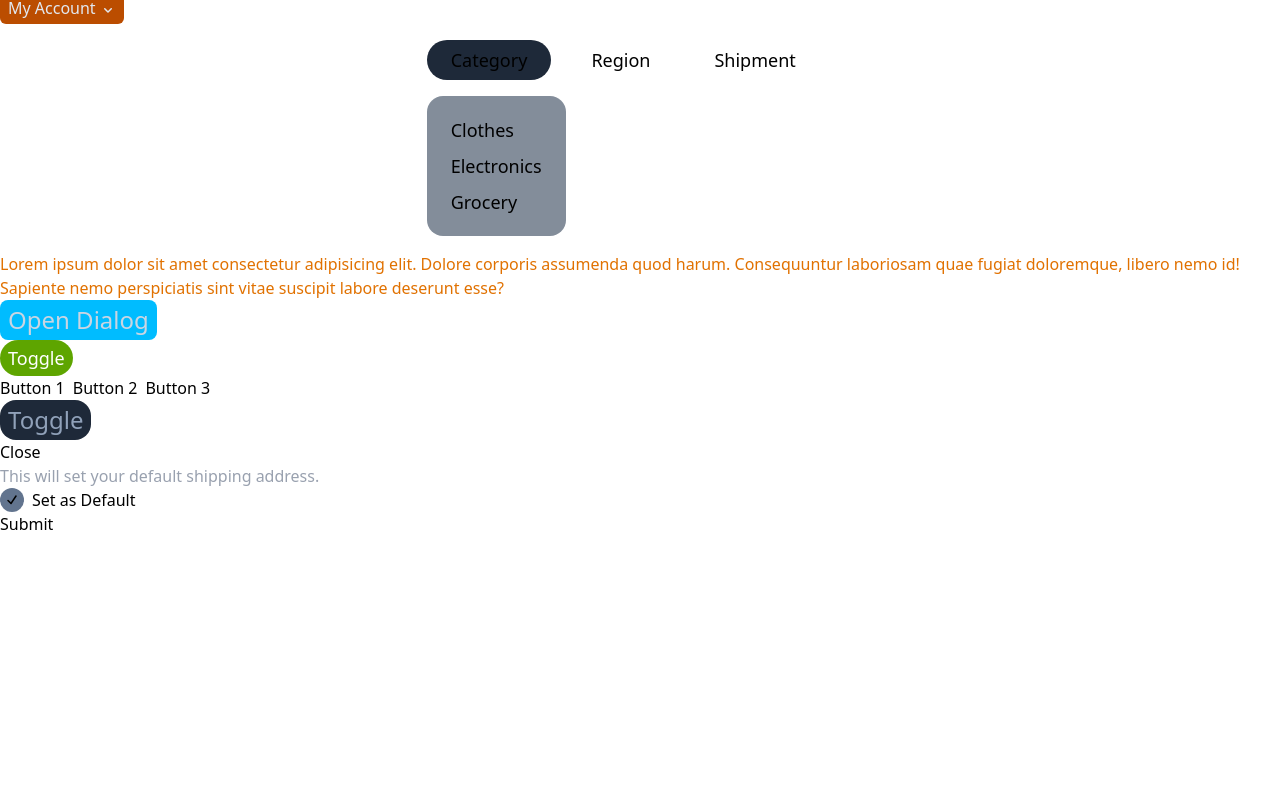
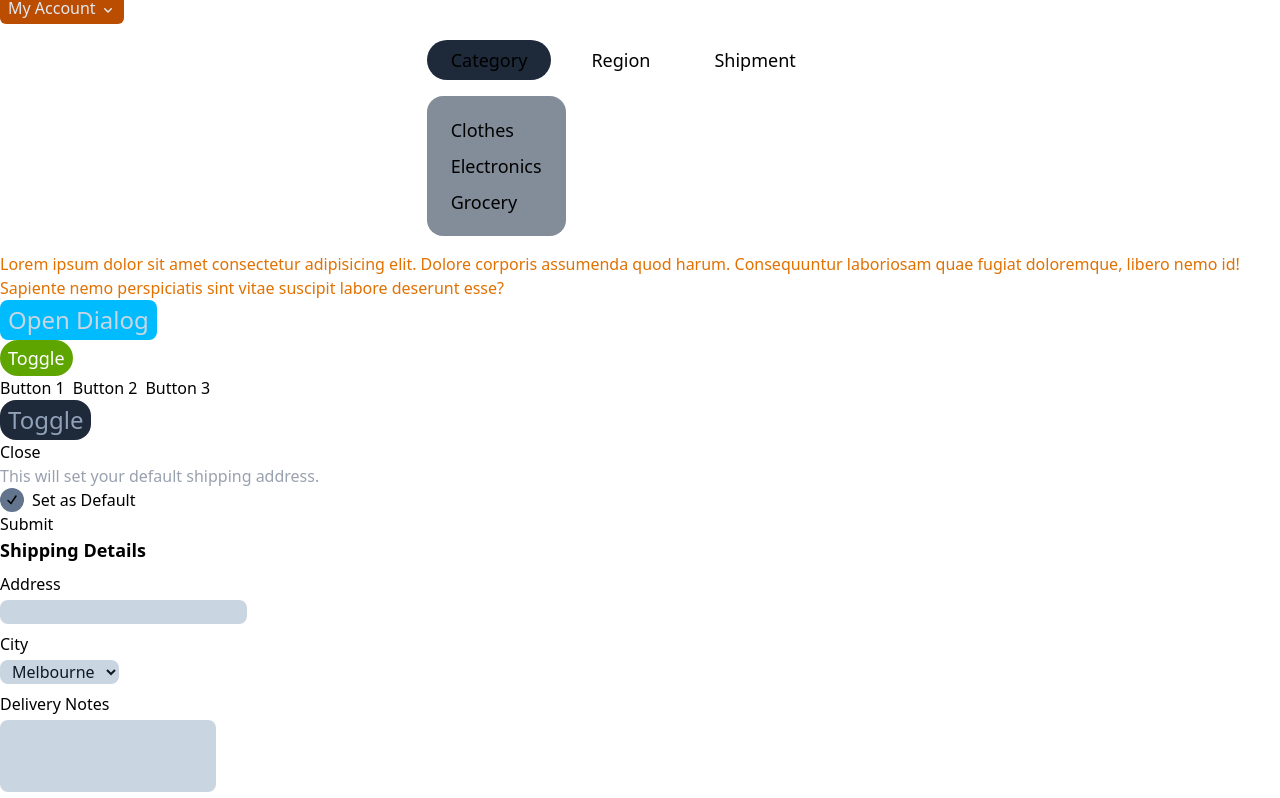
Before and after one commit to ZHENSHUO-ZHAO/ui-stack, a React (Vite) app: page / in a window 1280 px wide. Shown: the part 515-1313 px from the top of the page. Before the commit the page ends 1051 px from the top, so only its background shows below. Built offline with nearby package versions, Linux system fonts and the light colour scheme.

Commit message:
Added Fieldset

```diff
--- a/src/App.tsx
+++ b/src/App.tsx
@@ -9,6 +9,7 @@ import TransitionUI from "./components/TransitionUI";
 import MyButton from "./components/MyButton";
 import MyCheckbox from "./components/MyCheckbox";
 import MyComboBox from "./components/MyComboBox";
+import MyFieldset from "./components/MyFieldset";
 
 function App() {
   let dialogApi: { open: () => void };
@@ -50,6 +51,7 @@ function App() {
       </MyDiv>
       <MyButton>{(isOpen) => <p>{isOpen ? "Open" : "Close"}</p>}</MyButton>
       <MyCheckbox />
+      <MyFieldset />
     </>
   );
 }
--- /dev/null
+++ b/src/components/MyFieldset.tsx
@@ -0,0 +1,53 @@
+import {
+  Field,
+  Fieldset,
+  Input,
+  Label,
+  Legend,
+  Select,
+  Textarea,
+} from "@headlessui/react";
+
+const cities: string[] = [
+  "Melbourne",
+  "Sydney",
+  "Tasmania",
+  "Darwin",
+  "Gold Coast",
+  "Perth",
+  "Brisbane",
+];
+
+export default function MyFieldset() {
+  return (
+    <Fieldset className="space-y-2">
+      <Legend className="text-lg font-bold">Shipping Details</Legend>
+      <Field>
+        <Label className="block mb-1">Address</Label>
+        <Input
+          name="address"
+          className="bg-slate-300 text-gray-900 rounded-lg px-2"
+        />
+      </Field>
+      <Field>
+        <Label className="block mb-1">City</Label>
+        <Select
+          name="city"
+          className="bg-slate-300 text-gray-900 rounded-lg px-2"
+        >
+          {cities.map((city) => (
+            <option>{city}</option>
+          ))}
+        </Select>
+      </Field>
+      <Field>
+        <Label className="block mb-1">Delivery Notes</Label>
+        <Textarea
+          name="notes"
+          rows={3}
+          className="bg-slate-300 text-gray-900 rounded-lg px-2 resize-none"
+        ></Textarea>
+      </Field>
+    </Fieldset>
+  );
+}
```
